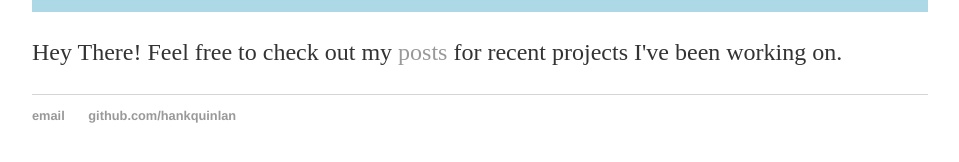
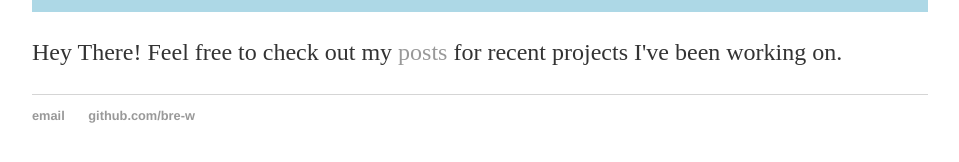
Before and after one commit to bre-w/bre-w.github.io, a Jekyll site: the page built from index.html, in a window 1280 px wide. Shown: the part 261-423 px from the top of the page, without its empty margins (160-1119 px from the left). Built offline with Jekyll 4.4.1, drawn with Linux system fonts in a browser that asks for light colours.

Commit message:
Update default.html

```diff
--- a/_layouts/default.html
+++ b/_layouts/default.html
@@ -25,7 +25,7 @@
 			<footer>
 	    		<ul>
 	        		<li><a href="mailto:brendanthewilliams@gmail.com">email</a></li>
-	        		<li><a href="https://github.com/bre-w">github.com/hankquinlan</a></li>
+	        		<li><a href="https://github.com/bre-w">github.com/bre-w</a></li>
 				</ul>
 			</footer>
 		</body>
```
